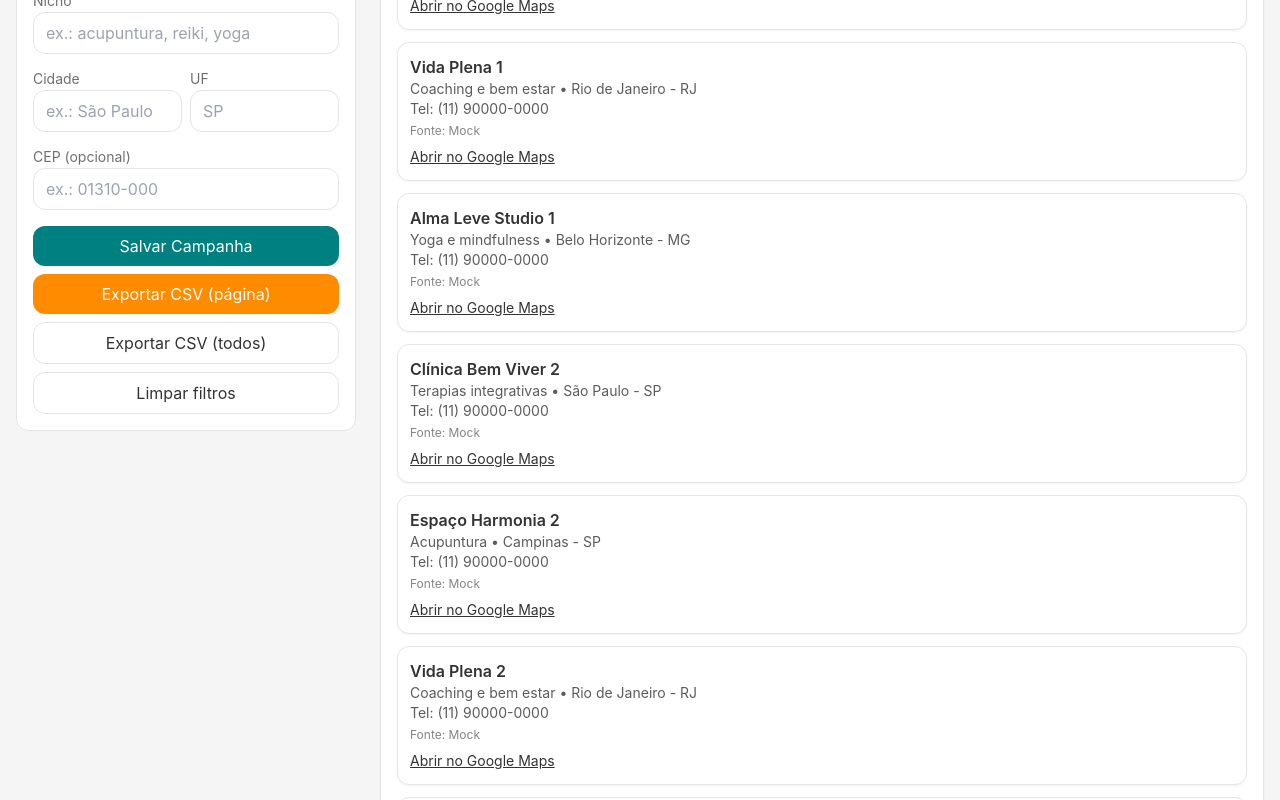
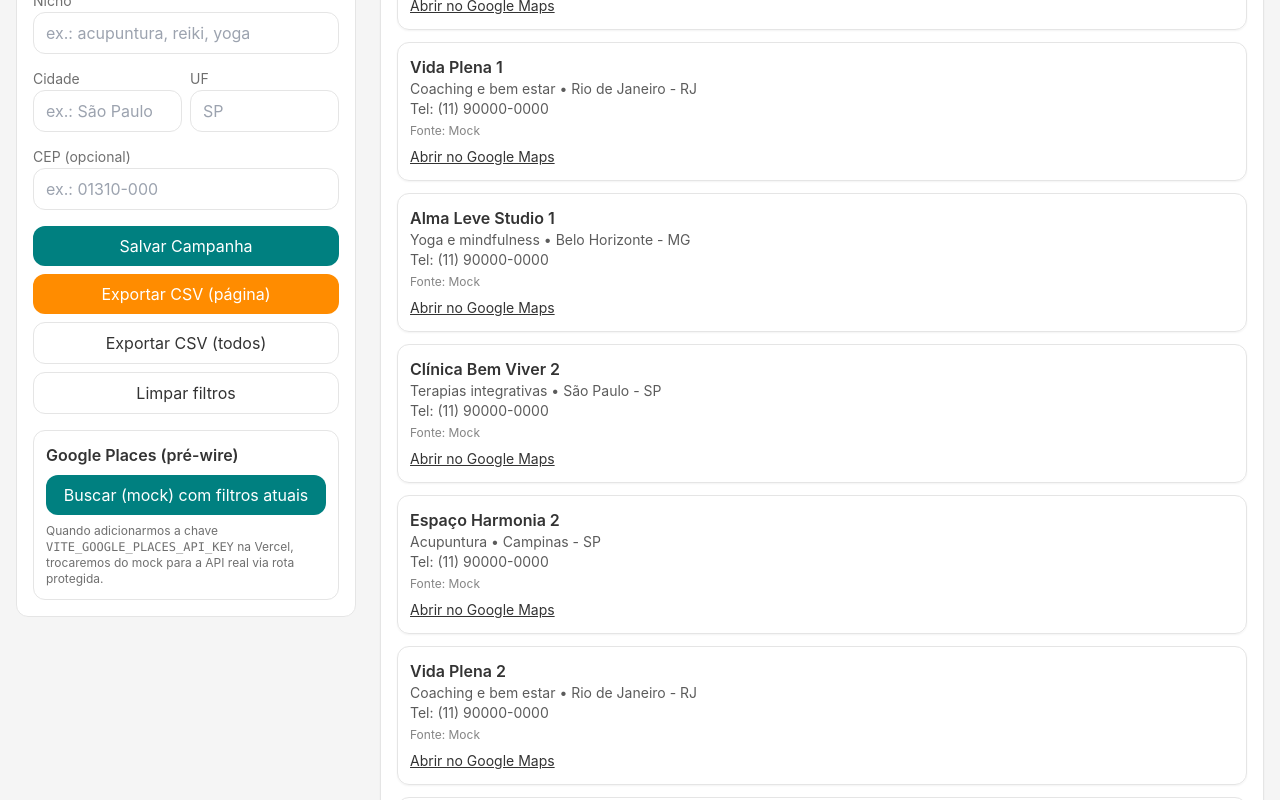
Before and after one commit to PZupo/kriative-lead-capture, a React (Vite) app: page / in a window 1280 px wide. Shown: the part 451-1251 px from the top of the page. Built offline with nearby package versions, Linux system fonts and the light colour scheme.

Commit message:
Update Sidebar.tsx

```diff
--- a/src/ui/Sidebar.tsx
+++ b/src/ui/Sidebar.tsx
@@ -12,7 +12,7 @@ type Change = {
 type Actions = { saveCampaign: () => void; exportCSV: () => void };
 
 type Campaign = {
-  id: string; nome: string; categoria: string; nicho: string; cidade: string; uf: string; cep?: string; createdAt: string;
+  id: string; nome: string; categoria: string; nicho: string; cidade: string; uf: string; cep?: string; createdAt: string; status?: 'draft' | 'active' | 'archived';
 };
 type Template = {
   id: string; label: string; categoria: string; nicho: string; cidade: string; uf: string; cep?: string; createdAt: string;
@@ -21,17 +21,19 @@ type QuickTemplate = { label: string; categoria: string; nicho: string; cidade:
 
 export default function Sidebar({
   values, onChange, actions,
-  campaigns, onLoadCampaign, onDeleteCampaign, onDuplicateCampaign,
+  campaigns, onLoadCampaign, onDeleteCampaign, onDuplicateCampaign, onSetCampaignStatus,
   onExportCampaignsJSON, onImportCampaignsJSON,
   templates, onApplyTemplate, onDeleteTemplate, onSaveCurrentAsTemplate,
   quickTemplates, onApplyQuickTemplate,
-  onClearFilters, onOpenWizard, onExportAllCSV
+  onClearFilters, onOpenWizard, onExportAllCSV,
+  onFetchPlacesMock, onClearExternalResults, hasExternalResults
 }: {
   values: Values; onChange: Change; actions: Actions;
   campaigns: Campaign[];
   onLoadCampaign: (c: Campaign) => void;
   onDeleteCampaign: (id: string) => void;
   onDuplicateCampaign: (id: string) => void;
+  onSetCampaignStatus: (id: string, status: Campaign['status']) => void;
   onExportCampaignsJSON: () => void;
   onImportCampaignsJSON: (file: File) => void;
   templates: Template[];
@@ -43,6 +45,9 @@ export default function Sidebar({
   onClearFilters: () => void;
   onOpenWizard: () => void;
   onExportAllCSV: () => void;
+  onFetchPlacesMock: () => void;
+  onClearExternalResults: () => void;
+  hasExternalResults: boolean;
 }) {
   const { categoria, nicho, cidade, uf, cep } = values;
   const { setCategoria, setNicho, setCidade, setUf, setCep } = onChange;
@@ -124,6 +129,7 @@ export default function Sidebar({
             </button>
           </div>
 
+          {/* Campos */}
           <label className="text-sm opacity-70">Categoria</label>
           <select
             value={categoria}
@@ -175,6 +181,7 @@ export default function Sidebar({
             className="w-full rounded-base border border-border bg-white px-3 py-2 mb-4"
           />
 
+          {/* Ações principais */}
           <div className="flex flex-col gap-2">
             <button onClick={saveCampaign} className="rounded-base bg-teal text-white px-4 py-2">
               Salvar Campanha
@@ -188,6 +195,25 @@ export default function Sidebar({
             <button onClick={onClearFilters} className="rounded-base border border-border bg-white px-4 py-2">
               Limpar filtros
             </button>
+          </div>
+
+          {/* Pré-wire Google Places */}
+          <div className="mt-4 rounded-base border border-border p-3 bg-white">
+            <div className="font-semibold mb-2">Google Places (pré-wire)</div>
+            <div className="flex flex-col gap-2">
+              <button onClick={onFetchPlacesMock} className="rounded-base bg-teal text-white px-4 py-2">
+                Buscar (mock) com filtros atuais
+              </button>
+              {hasExternalResults && (
+                <button onClick={onClearExternalResults} className="rounded-base border border-border bg-white px-4 py-2">
+                  Voltar aos resultados locais
+                </button>
+              )}
+              <p className="text-xs opacity-70">
+                Quando adicionarmos a chave <code>VITE_GOOGLE_PLACES_API_KEY</code> na Vercel,
+                trocaremos do mock para a API real via rota protegida.
+              </p>
+            </div>
           </div>
         </>
       )}
@@ -226,6 +252,7 @@ export default function Sidebar({
             onLoad={onLoadCampaign}
             onDelete={onDeleteCampaign}
             onDuplicate={onDuplicateCampaign}
+            onSetStatus={onSetCampaignStatus}
           />
         </>
       )}
```
